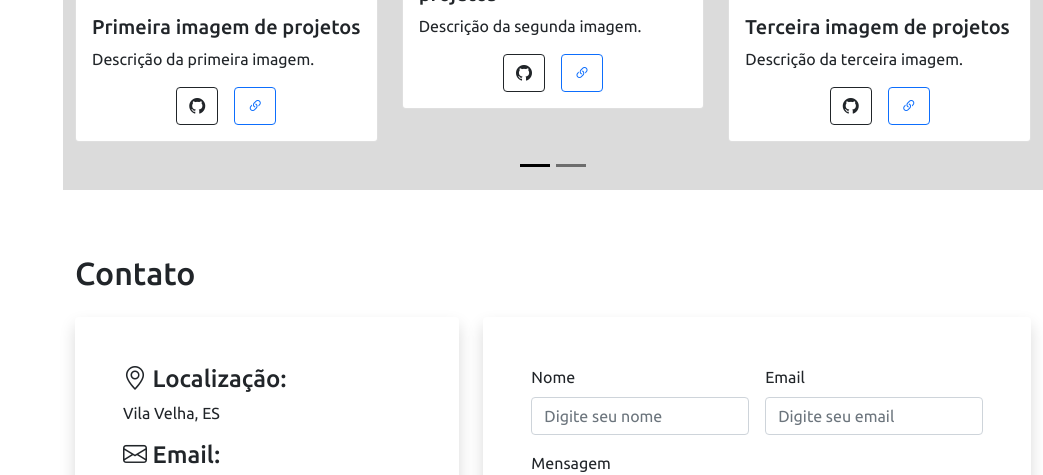
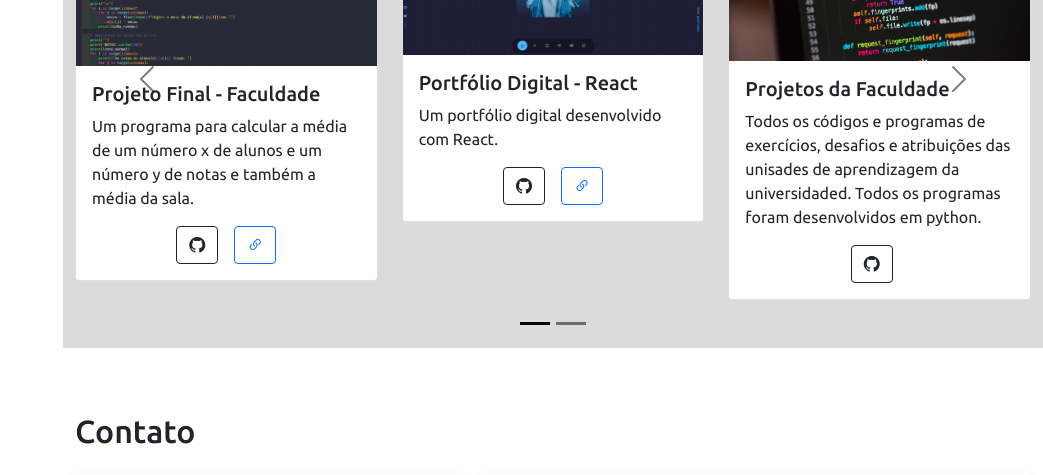
Before and after one commit to augustobernardo/portfolio-responsivo, a Flask app: page / in a window 1280 px wide. Shown: the part 2977-3452 px from the top of the page, without its empty margins (237-1280 px from the left). Run offline with Flask 2, Linux system fonts and the light colour scheme; some libraries are stand-ins or nearby versions.

Commit message:
Adicionando alterações e informações

```diff
--- /dev/null
+++ b/static/img/favicon_io/about.txt
@@ -0,0 +1,6 @@
+This favicon was generated using the following font:
+
+- Font Title: Leckerli One
+- Font Author: Copyright (c) 2011 Gesine Todt (www.gesine-todt.de), with Reserved Font Names "Leckerli"
+- Font Source: http://fonts.gstatic.com/s/leckerlione/v14/V8mCoQH8VCsNttEnxnGQ-1itLZxcBtItFw.ttf
+- Font License: SIL Open Font License, 1.1 (http://scripts.sil.org/OFL))
--- a/templates/index.html
+++ b/templates/index.html
@@ -7,9 +7,9 @@
     <meta name="viewport" content="width=device-width, initial-scale=1.0">
     <link rel="stylesheet" href="../static/bootstrap/css/bootstrap.css">
     <link rel="stylesheet" href="../static/style.css">
-    <link rel="icon" type="image/png" href="../static/img/icon2.png">
+    <link rel="icon" type="image/png" href="../static/img/favicon_io/favicon.ico">
     <link rel="stylesheet" href="https://cdn.jsdelivr.net/npm/bootstrap-icons@1.8.1/font/bootstrap-icons.css">
-    <title>Augusto Code</title>
+    <title>Augusto Oliveira</title>
 </head>
 
 <body>
@@ -69,9 +69,9 @@
                     </a>
                 </li>
                 <li class="nav-item">
-                    <a class="nav-link" href="#portfolio">
+                    <a class="nav-link" href="#projetos">
                         <i class="bi bi-collection"></i>
-                        Portfólio
+                        Projetos
                     </a>
                 </li>
                 <li class="nav-item">
@@ -147,17 +147,14 @@
                                 </li>
                                 <li class="list-group-item">
                                     GitHub: <a href="https://github.com/augustobernardo" target="_blank"
-                                        class="fw-lighter text-decoration-none link-dark">Augusto GitHub</a>
+                                        class="fw-lighter text-decoration-none link-dark">Augusto Oliveira</a>
                                 </li>
                             </ul>
                         </div>
                     </div>
 
-    <!--                <p>Lorem Ipsum is simply dummy text of the printing and typesetting industry. Lorem Ipsum has been
-                        the industry's standard dummy text ever since the 1500s, when an unknown printer took a galley
-                        of type and scrambled it to make a type specimen book. It has survived not only five centuries,
-                        but also the leap into electronic typesetting, remaining essentially unchanged. </p>-->
-
+                    <p>Projetos feitos na faculdade são guardados no portfólio digital da universidade. O link abaixo irá levar para meu portfólio da universidade.</p>
+                    <p><a href="#inicio">Portfólio Digital - Universidade</a></p>
                 </div>
             </div>
         </section>
@@ -173,8 +170,8 @@
                     <div class="col-md-6">
                         <p class="mt-3 mb-0">Python</p>
                         <div class="progress">
-                            <div class="progress-bar" data-anime="left" role="progressbar" style="width: 85%;"
-                                aria-valuenow="85" aria-valuemin="0" aria-valuemax="100">85%</div>
+                            <div class="progress-bar" data-anime="left" role="progressbar" style="width: 95%;"
+                                aria-valuenow="95" aria-valuemin="0" aria-valuemax="100">95%</div>
                         </div>
                         <p class="mt-3 mb-0">React</p>
                         <div class="progress">
@@ -263,7 +260,7 @@
                         <div class="cv-item" data-anime="up">
 
                             <!--Nome do curso-->
-                            <h4>Lógica de Programação Essencial</h4>
+                            <h4>Introdução ao Git e GitHub</h4>
 
                             <!--Data-->
                             <h5>15/03/2022</h5>
@@ -335,15 +332,15 @@
             </div>
         </section>
 
-        <section id="portfolio" class="section-bg mt-5">
+        <section id="projetos" class="section-bg mt-5">
             <div class="container pb-5 pt-5" data-anime="left">
-                <h2 class="pb-4">Portfólio</h2>
+                <h2 class="pb-4">Projetos</h2>
                 <!-- Adicionando o carousel -->
-                <div id="carouselPortfolio" class="carousel carousel-dark slide" data-bs-ride="carousel">
+                <div id="carouselProjects" class="carousel carousel-dark slide" data-bs-ride="carousel">
                     <div class="carousel-indicators">
-                        <button type="button" data-bs-target="#carouselPortfolio" data-bs-slide-to="0" class="active"
+                        <button type="button" data-bs-target="#carouselProjects" data-bs-slide-to="0" class="active"
                             aria-current="true" aria-label="Slide 1"></button>
-                        <button type="button" data-bs-target="#carouselPortfolio" data-bs-slide-to="1"
+                        <button type="button" data-bs-target="#carouselProjects" data-bs-slide-to="1"
                             aria-label="Slide 2"></button>
                     </div>
                     <div class="carousel-inner">
@@ -352,18 +349,18 @@
                             <div class="row row-cols-1 row-cols-md-3 g-4">
                                 <div class="col">
                                     <div class="card">
-                                        <img src="../static/img/carousel-image-3.png" class="card-img-top"
+                                        <img src="../static/img/imagem_projeto_final.png" class="card-img-top"
                                             alt="Primeiro Projeto ">
                                         <div class="card-body">
-                                            <h5 class="card-title">Primeira imagem de projetos</h5>
-                                            <p class="card-text">Descrição da primeira imagem.</p>
+                                            <h5 class="card-title">Projeto Final - Faculdade</h5>
+                                            <p class="card-text">Um programa para calcular a média de um número x de alunos e um número y de notas e também a média da sala.</p>
                                             <div class="d-flex justify-content-center">
                                                 <!-- Link do projeto para o GitHub -->
-                                                <a href="#" target="_blank" class="btn btn-outline-dark me-3">
+                                                <a href="https://github.com/augustobernardo/sistema-calculo-dinamico-faculdade/tree/master/Projeto%20final%20-%20Sistema%20de%20C%C3%A1lculo%20Din%C3%A2mico/Programa" target="_blank" class="btn btn-outline-dark me-3">
                                                     <i class="bi bi-github"></i>
                                                 </a>
                                                 <!-- Link para ir diretamente para o projeto -->
-                                                <a href="#" target="_blank" class="btn btn-outline-primary">
+                                                <a href="https://colab.research.google.com/drive/1cU-Enk9305Qh6YNArbpUwLq1izSrtn7s?authuser=1#scrollTo=AObOHNOjLFPC" target="_blank" class="btn btn-outline-primary">
                                                     <i class="bi bi-link-45deg"></i>
                                                 </a>
                                             </div>
@@ -372,18 +369,18 @@
                                 </div>
                                 <div class="col">
                                     <div class="card">
-                                        <img src="../static/img/carousel-image-2.png" class="card-img-top"
+                                        <img src="../static/img/portfolio_digital_react.png" class="card-img-top"
                                             alt="Segundo Projeto">
                                         <div class="card-body">
-                                            <h5 class="card-title">Segunda imagem de projetos</h5>
-                                            <p class="card-text">Descrição da segunda imagem.</p>
+                                            <h5 class="card-title">Portfólio Digital - React</h5>
+                                            <p class="card-text">Um portfólio digital desenvolvido com React.</p>
                                             <div class="d-flex justify-content-center">
                                                 <!-- Link do projeto para o GitHub -->
-                                                <a href="#" target="_blank" class="btn btn-outline-dark me-3">
+                                                <a href="https://github.com/augustobernardo/react-portfolio-digital" target="_blank" class="btn btn-outline-dark me-3">
                                                     <i class="bi bi-github"></i>
                                                 </a>
                                                 <!-- Link para ir diretamente para o projeto -->
-                                                <a href="#" target="_blank" class="btn btn-outline-primary">
+                                                <a href="https://portfoliodigital.surge.sh/" target="_blank" class="btn btn-outline-primary">
                                                     <i class="bi bi-link-45deg"></i>
                                                 </a>
                                             </div>
@@ -392,20 +389,21 @@
                                 </div>
                                 <div class="col">
                                     <div class="card">
-                                        <img src="../static/img/carousel-image-3.png" class="card-img-top"
+                                        <img src="../static/img/projeto3.jpg" class="card-img-top"
                                             alt="Terceiro Projeto">
                                         <div class="card-body">
-                                            <h5 class="card-title">Terceira imagem de projetos</h5>
-                                            <p class="card-text">Descrição da terceira imagem.<p>
+                                            <h5 class="card-title">Projetos da Faculdade</h5>
+                                            <p class="card-text">Todos os códigos e programas de exercícios, desafios e atribuições das unisades de
+                                                                aprendizagem da universidaded. Todos os programas foram desenvolvidos em python.<p>
                                                     <div class="d-flex justify-content-center">
                                                         <!-- Link do projeto para o GitHub -->
-                                                        <a href="https://github.com/augustobernardo/portfolio-responsivo"
+                                                        <a href="https://github.com/augustobernardo/sistema-calculo-dinamico-faculdade"
                                                             target="_blank" class="btn btn-outline-dark me-3">
                                                             <i class="bi bi-github"></i>
                                                         </a>
-                                                        <!-- Link para ir diretamente para o projeto -->
+                                                        <!-- Link para ir diretamente para o projeto
                                                         <a href="#" target="_blank" class="btn btn-outline-primary">
-                                                            <i class="bi bi-link-45deg"></i>
+                                                            <i class="bi bi-link-45deg"></i> -->
                                                         </a>
                                                     </div>
                                         </div>
@@ -418,19 +416,22 @@
                             <div class="row row-cols-1 row-cols-md-3 g-4">
                                 <div class="col">
                                     <div class="card">
-                                        <img src="../static/img/carousel-image-3.png" class="card-img-top"
+                                        <img src="../static/img/relatorio.png" class="card-img-top"
                                             alt="Quarta Projeto ">
                                         <div class="card-body">
-                                            <h5 class="card-title">Quarta imagem de projetos</h5>
-                                            <p class="card-text">Descrição da Quarta imagem.</p>
+                                            <h5 class="card-title">Desmistificando a Lógica de Programação</h5>
+                                            <p class="card-text">Este projeto é um relatório que tem como assunto a lógica de programação. Um relatório de
+                                                                introdução ao assunto, para que tanto aqueles que já sabem quanto aqueles que estão tendo o
+                                                                primeiro contato tenham mais facilidade para entender o assunto.
+                                            </p>
                                             <div class="d-flex justify-content-center">
-                                                <!-- Link do projeto para o GitHub -->
+                                                <!-- Link do projeto para o GitHub
                                                 <a href="#" target="_blank" class="btn btn-outline-dark me-3">
                                                     <i class="bi bi-github"></i>
-                                                </a>
+                                                </a>-->
                                                 <!-- Link para ir diretamente para o projeto -->
-                                                <a href="#" target="_blank" class="btn btn-outline-primary">
-                                                    <i class="bi bi-link-45deg"></i>
+                                                <a href="../static/relatorio/Desmistificando a lógica de programação.pdf" target="_blank" class="btn btn-outline-primary">
+                                                    <i class="bi bi-download"></i>
                                                 </a>
                                             </div>
                                         </div>
@@ -567,7 +568,7 @@
     <footer id="footer">
         <div class="container">
             <div class="text-center">
-                &copy; Copyright <strong>Augusto Bernardo</strong>
+                &copy; Copyright <strong>Augusto Oliveira</strong>
             </div>
         </div>
     </footer>
```
Also changed, not shown: static/img/favicon_io/android-chrome-192x192.png (added), static/img/favicon_io/android-chrome-512x512.png (added), static/img/favicon_io/apple-touch-icon.png (added), static/img/favicon_io/favicon-16x16.png (added), static/img/favicon_io/favicon-32x32.png (added), static/img/favicon_io/favicon.ico (added), static/img/favicon_io/site.webmanifest (added), static/img/imagem_projeto_final.png (added), static/img/portfolio_digital_react.png (added), static/img/projeto3.jpg (added), static/img/relatorio.png (added), 1 other file.
